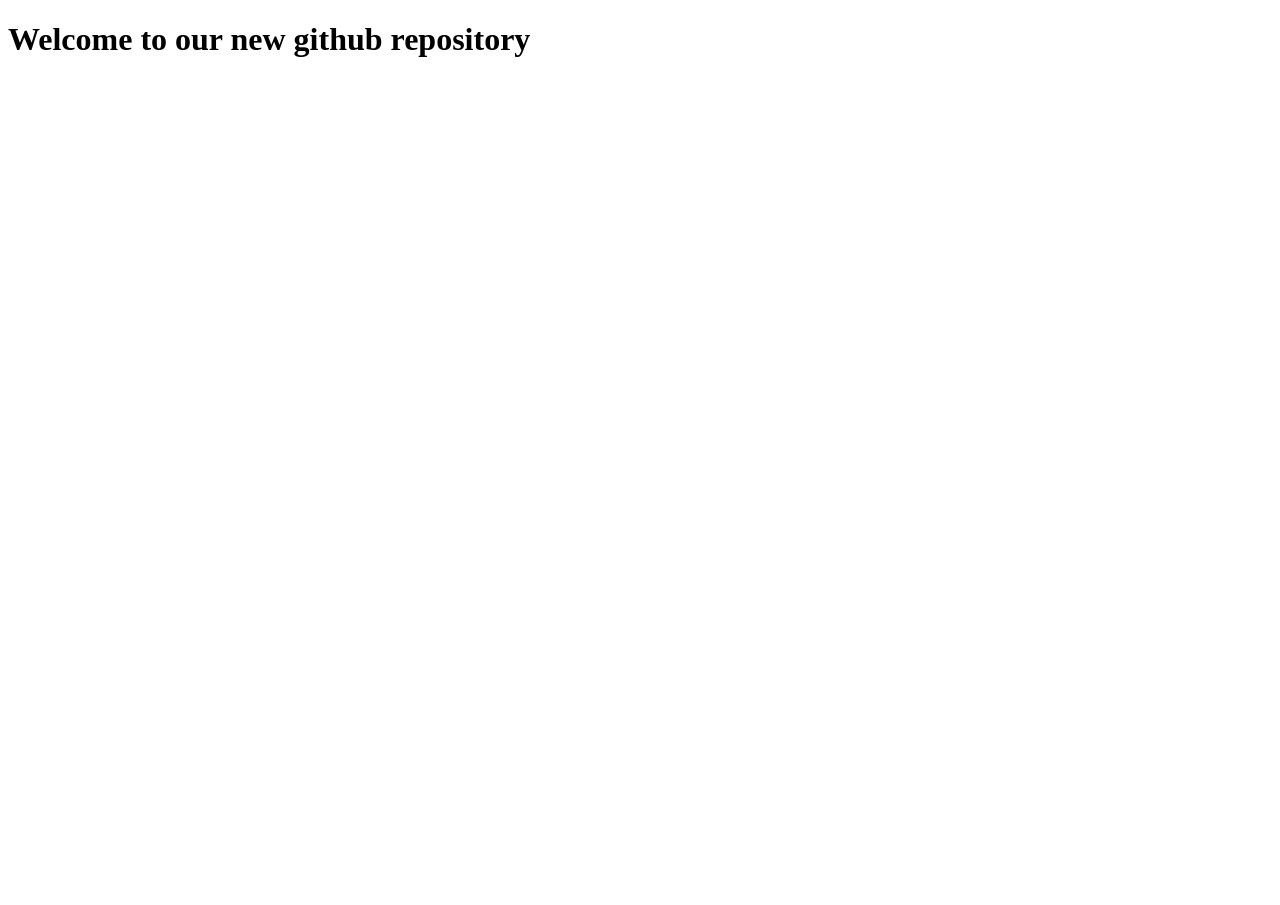
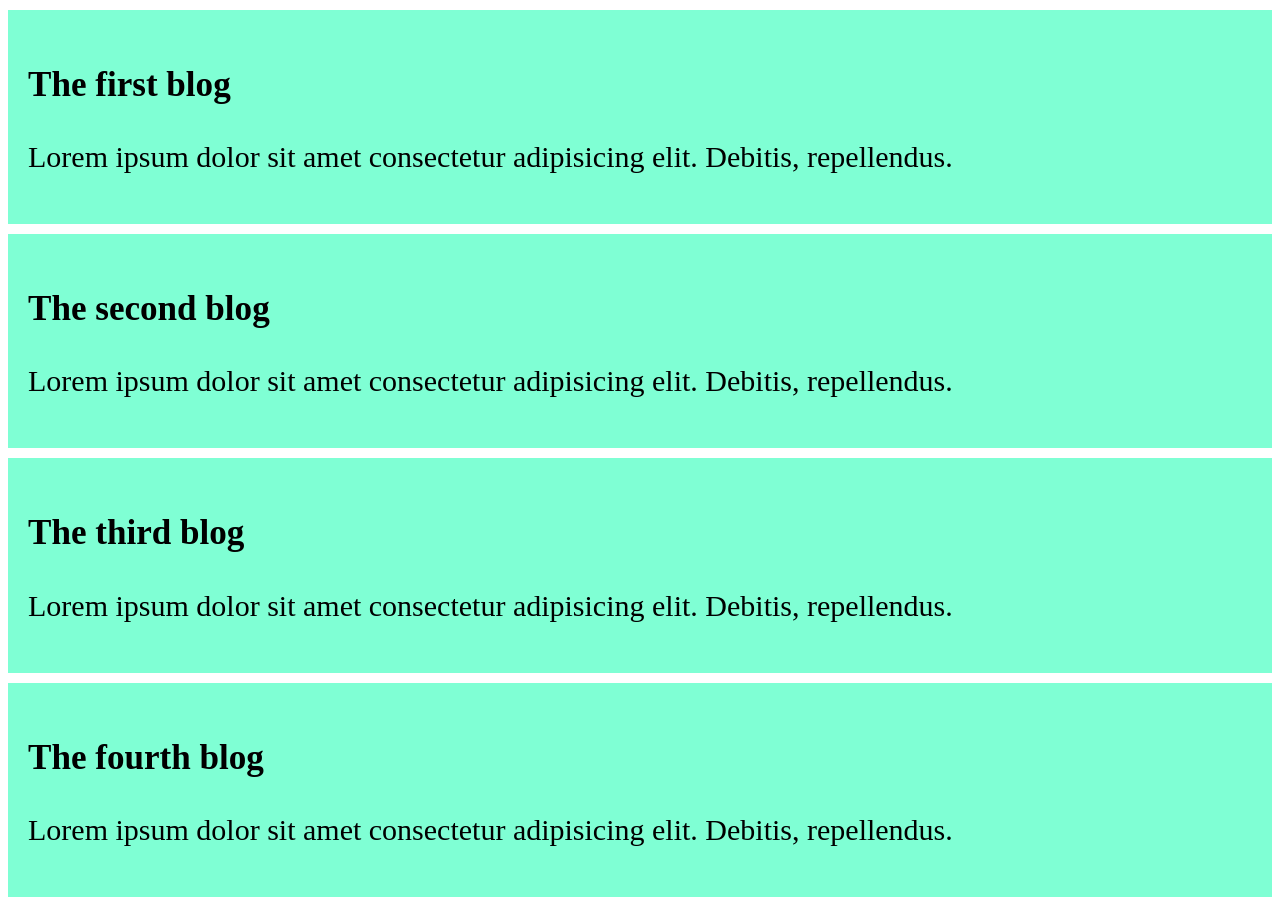
Before and after one commit to Aslam-Hosen/project-1, a plain HTML site: page index.html in a window 1280 px wide. Before the commit the page ends 800 px from the top, so only its background shows below. Drawn offline with Linux system fonts and the light colour scheme.

Commit message:
our first commit

```diff
--- a/index.html
+++ b/index.html
@@ -3,9 +3,32 @@
 <head>
     <meta charset="UTF-8">
     <meta name="viewport" content="width=device-width, initial-scale=1.0">
+    <!-- Html and css connected link -->
+    <link rel="stylesheet" href="style.css">
+
     <title>project-1</title>
 </head>
 <body>
-    <h1>Welcome to our new github repository</h1>
+
+    <div>
+         <h3>The first blog</h3>
+         <p>Lorem ipsum dolor sit amet consectetur adipisicing elit. Debitis, repellendus.</p>
+    </div>
+
+    <div>
+         <h3>The second blog</h3>
+         <p>Lorem ipsum dolor sit amet consectetur adipisicing elit. Debitis, repellendus.</p>
+    </div>
+
+    <div>
+         <h3>The third blog</h3>
+         <p>Lorem ipsum dolor sit amet consectetur adipisicing elit. Debitis, repellendus.</p>
+    </div>
+
+    <div>
+         <h3>The fourth blog</h3>
+         <p>Lorem ipsum dolor sit amet consectetur adipisicing elit. Debitis, repellendus.</p>
+    </div>
+
 </body>
 </html>
--- a/style.css
+++ b/style.css
@@ -0,0 +1,6 @@
+div{
+    background-color: aquamarine;
+    padding: 20px;
+    font-size: 30px;
+    margin-top: 10px;
+}
```
